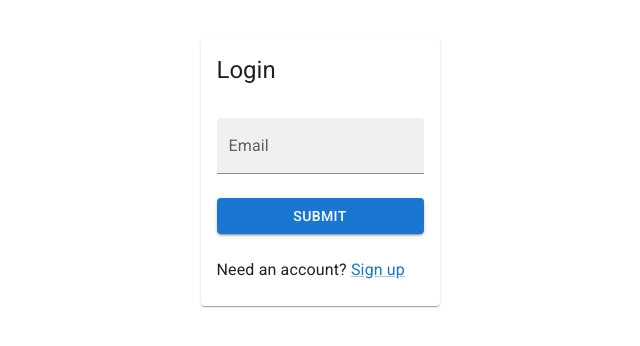
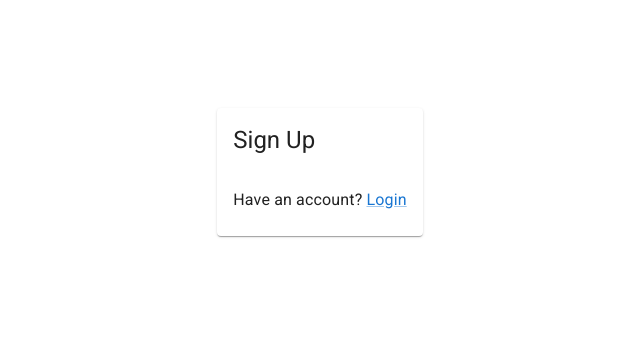
Before and after one commit to Anonymxtrix/duyeet, a React (Create React App) app in the folder frontend/: page /signup in a window 1280 px wide. Shown: the part 228-574 px from the top of the page, without its empty margins (320-960 px from the left). Built offline with nearby package versions, Linux system fonts and the light colour scheme.

Commit message:
Add routes to login and signup

```diff
--- a/frontend/src/App.tsx
+++ b/frontend/src/App.tsx
@@ -1,6 +1,8 @@
 import AppContainer from "components/AppContainer";
 import Login from "views/Login";
+import SignUp from "views/SignUp";
 import { Helmet, HelmetProvider } from "react-helmet-async";
+import { BrowserRouter, Routes, Route } from "react-router-dom";
 import CssBaseline from "@mui/material/CssBaseline";
 
 function App() {
@@ -12,7 +14,16 @@ function App() {
         <meta name="description" content="More powerful than your todo list." />
       </Helmet>
       <AppContainer>
-        <Login />
+        <BrowserRouter>
+          <Routes>
+            {/* TODO: Add a landing page view */}
+            <Route index element={<p>Hello World!</p>} />
+            <Route path="/login" element={<Login />} />
+            <Route path="/signup" element={<SignUp />} />
+            {/* TODO: Add a error 404 view for unknown paths */}
+            <Route path="*" element={<p>There's nothing here!</p>} />
+          </Routes>
+        </BrowserRouter>
       </AppContainer>
     </HelmetProvider>
   );
--- a/frontend/src/views/Login.tsx
+++ b/frontend/src/views/Login.tsx
@@ -1,6 +1,7 @@
 import CenteringBox from "components/CenteringBox";
 import Page from "components/Page";
 import LoginForm from "forms/LoginForm";
+import { Link as RouterLink } from "react-router-dom";
 import Card from "@mui/material/Card";
 import CardContent from "@mui/material/CardContent";
 import CardHeader from "@mui/material/CardHeader";
@@ -19,7 +20,10 @@ const Login: React.FC = () => {
               <LoginForm />
               <Typography variant="body1">
                 {/* TODO: Link sign up link to sign up route */}
-                Need an account? <Link href="#">Sign up</Link>
+                Need an account?{" "}
+                <Link component={RouterLink} to="/signup">
+                  Sign up
+                </Link>
               </Typography>
             </Stack>
           </CardContent>
--- a/frontend/src/views/SignUp.tsx
+++ b/frontend/src/views/SignUp.tsx
@@ -1,5 +1,6 @@
 import CenteringBox from "components/CenteringBox";
 import Page from "components/Page";
+import { Link as RouterLink } from "react-router-dom";
 import Card from "@mui/material/Card";
 import CardContent from "@mui/material/CardContent";
 import CardHeader from "@mui/material/CardHeader";
@@ -18,7 +19,10 @@ const SignUp: React.FC = () => {
               {/* TODO: Add sign up form */}
               <Typography variant="body1">
                 {/* TODO: Link login link to login route */}
-                Have an account? <Link href="#">Login</Link>
+                Have an account?{" "}
+                <Link component={RouterLink} to="/login">
+                  Login
+                </Link>
               </Typography>
             </Stack>
           </CardContent>
```
